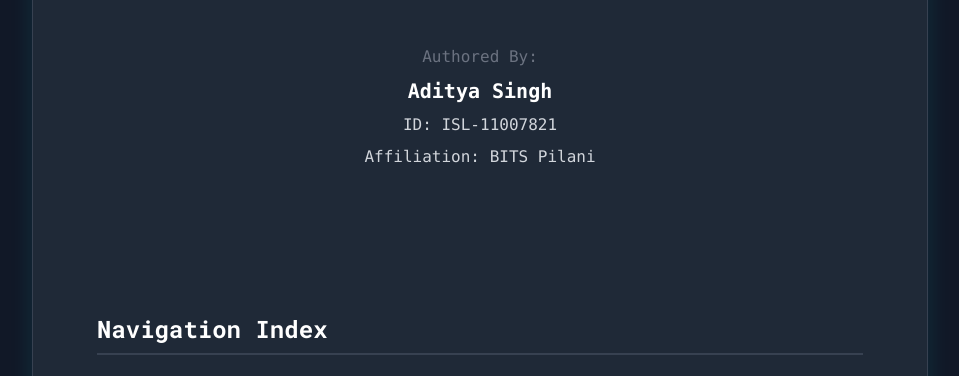
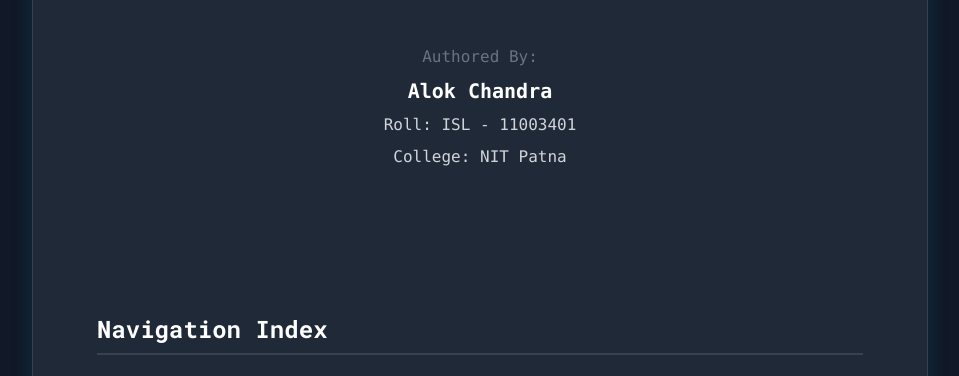
Before and after one commit to ultranoob-1/ISL-report, a plain HTML site: page index.html in a window 1280 px wide. Shown: the part 396-772 px from the top of the page, without its empty margins (160-1119 px from the left). Drawn offline with nearby package versions, Linux system fonts and the light colour scheme.

Commit message:
Update index.html

```diff
--- a/index.html
+++ b/index.html
@@ -157,9 +157,9 @@
                 insights acquired during the Summer 2025 program.</p>
             <div class="mt-12 space-y-2 font-mono">
                 <p class="text-md text-gray-500">Authored By:</p>
-                <p class="text-xl font-semibold text-white">Aditya Singh</p>
-                <p class="text-md font-medium text-gray-300">ID: ISL-11007821</p>
-                <p class="text-md font-medium text-gray-300">Affiliation: BITS Pilani</p>
+                <p class="text-xl font-semibold text-white">Alok Chandra</p>
+                <p class="text-md font-medium text-gray-300">Roll: ISL - 11003401</p>
+                <p class="text-md font-medium text-gray-300">College: NIT Patna</p>
             </div>
         </section>
 
```
